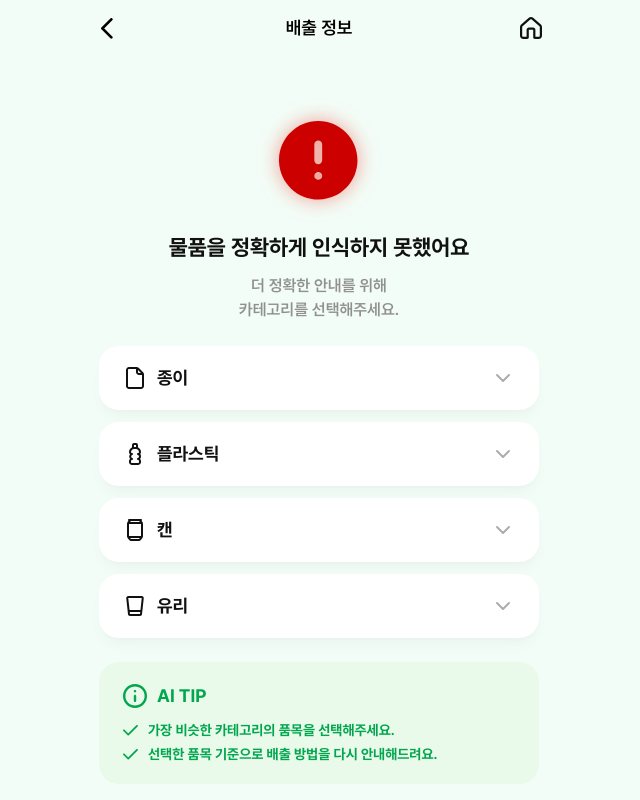
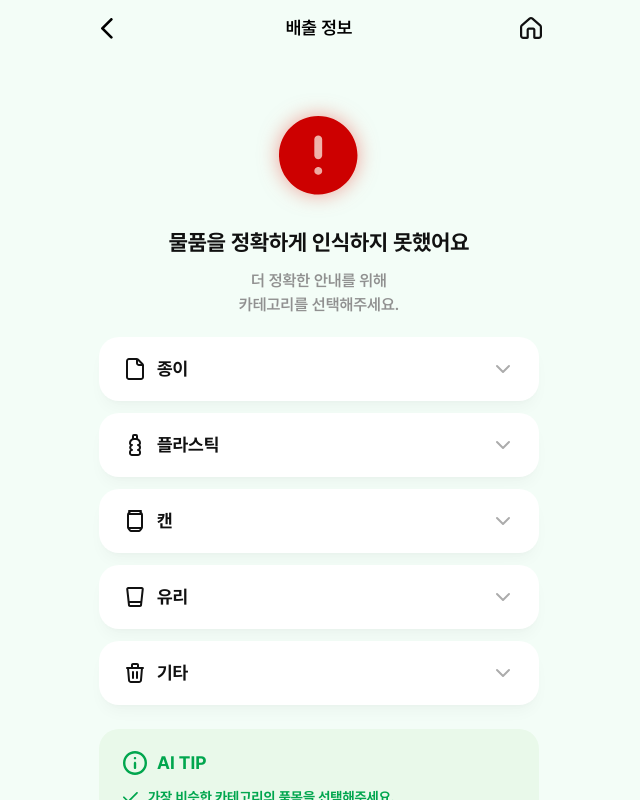
Before and after one commit to REDO-Team/Front, a React (Vite) app: page /disposal-info/fail in a window 1280 px wide. Shown: the whole page, without its empty margins (321-961 px from the left). Built offline with nearby package versions, Linux system fonts and the light colour scheme.

Commit message:
[Feat] 분리 배출 기타 카테고리 추가

```diff
--- a/src/constants/recycle-category.ts
+++ b/src/constants/recycle-category.ts
@@ -2,6 +2,7 @@ import Paper from '/src/assets/icons/paper.svg?react';
 import Plastic from '/src/assets/icons/plastic.svg?react';
 import Can from '/src/assets/icons/can.svg?react';
 import Glass from '/src/assets/icons/glass.svg?react';
+import Trash from '/src/assets/icons/etc-trash.svg?react';
 
 export const CATEGORY_LIST = [
   {
@@ -19,6 +20,10 @@ export const CATEGORY_LIST = [
   {
     icon: Glass,
     category: '유리',
+  },
+  {
+    icon: Trash,
+    category: '기타',
   },
 ];
 
@@ -39,4 +44,8 @@ export const CATEGORY_DETAILS = [
     category: '유리',
     details: ['유리병', '유리 용기', '기타', '내열/특수 유리'],
   },
+  {
+    category: '기타',
+    details: ['일반쓰레기', '비닐', '스티로폼'],
+  },
 ];
```
Also changed, not shown: src/assets/icons/etc-trash.svg (added).
